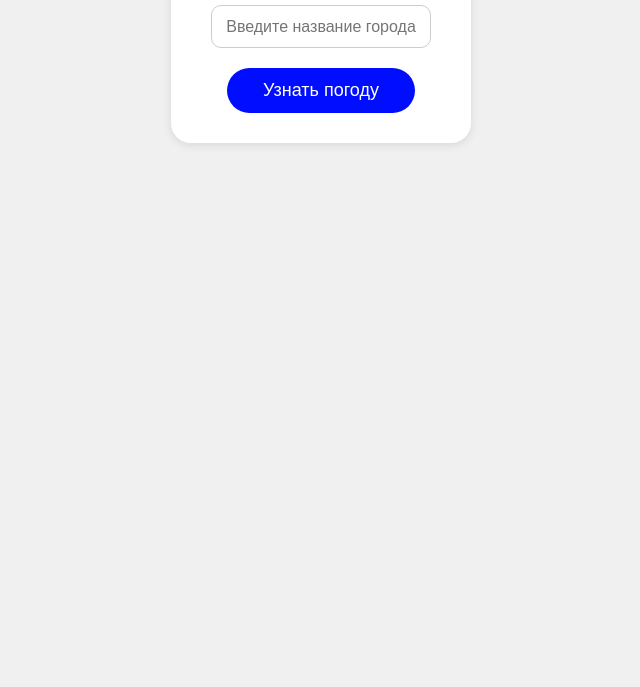
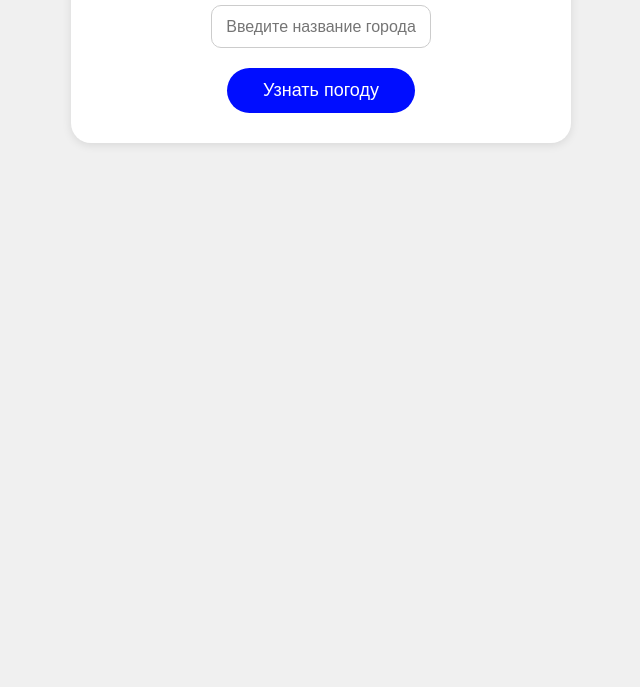
Before and after one commit to Artem2309-web/my-weather-app-1, a plain HTML site: page index.html in a window 1280 px wide. Shown: the part 113-800 px from the top of the page, without its empty margins (319-959 px from the left). Drawn offline with nearby package versions, Linux system fonts and the light colour scheme.

Commit message:
title and weather-app in style.css

```diff
--- a/style.css
+++ b/style.css
@@ -34,7 +34,7 @@ button {
 /* weather-app */
 .weather-app {
   border-radius: 20px;
-  width: 300px;
+  width: 500px;
   padding: 10px;
   display: flex;
   flex-direction: column;
@@ -46,6 +46,7 @@ button {
 }
 
 .weather-app__title {
+  letter-spacing: 1.3;
   font-size: 48px;
 }
 
```
